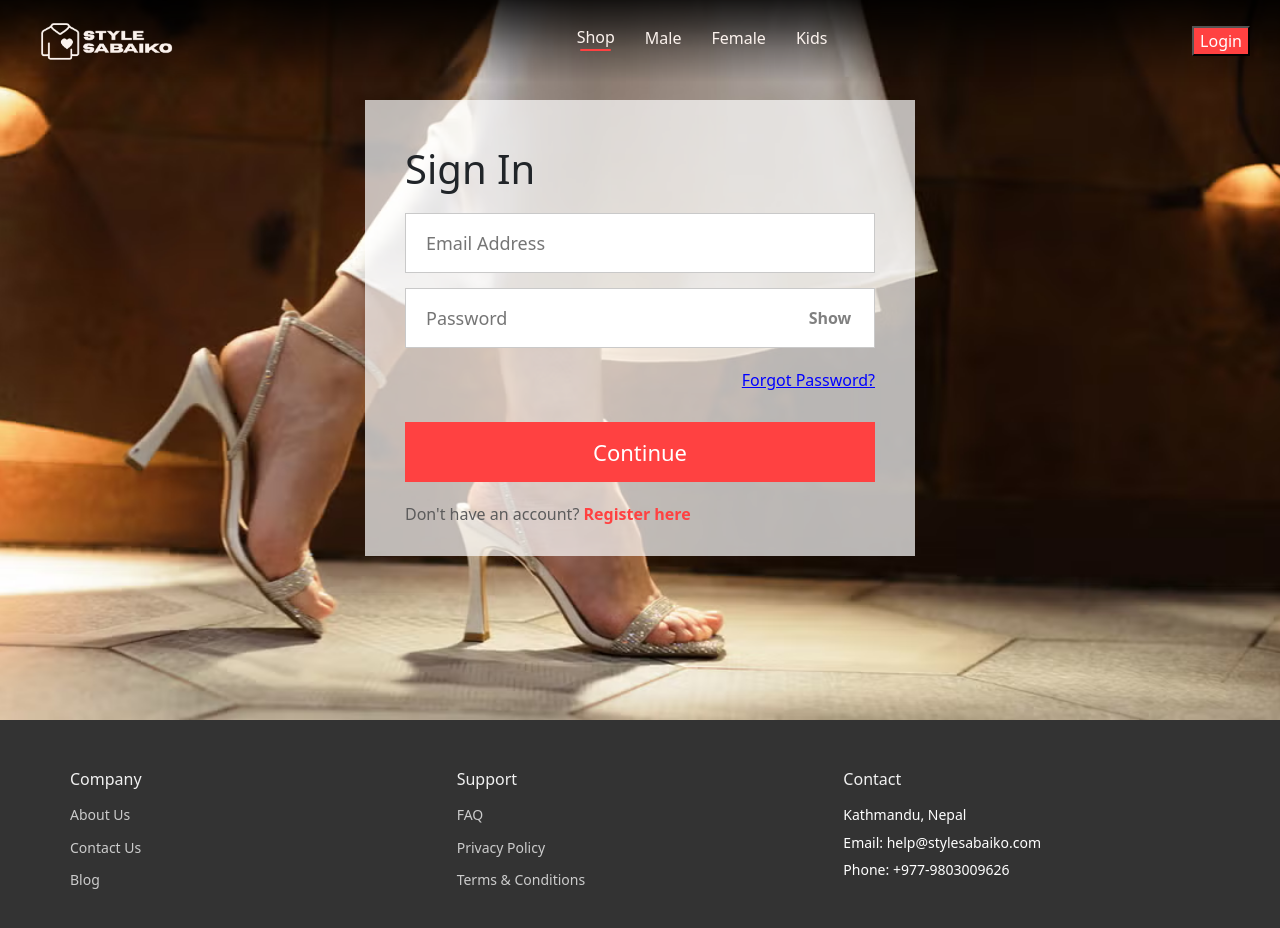
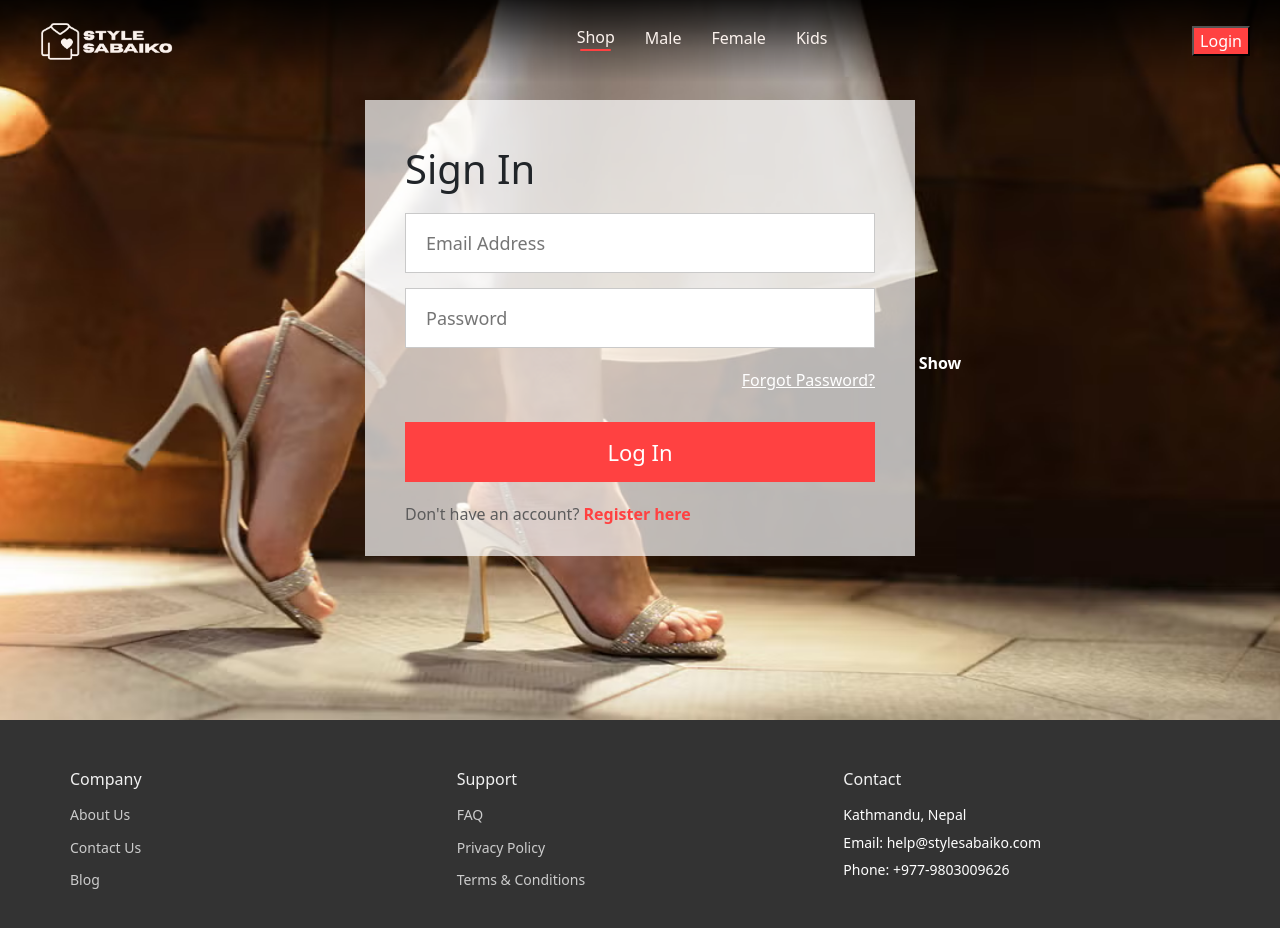
Before and after one commit to princy151/StyleSabaiko, a React (Create React App) app in the folder stylesabaiko-frontend/: page /login in a window 1280 px wide. Shown: the top 928 px of the page. Built offline with nearby package versions, Linux system fonts and the light colour scheme; no server answers.

Commit message:
validation

```diff
--- a/stylesabaiko-frontend/src/pages/login/Login.jsx
+++ b/stylesabaiko-frontend/src/pages/login/Login.jsx
@@ -73,7 +73,7 @@ const Login = () => {
     const handleSendOtp = async () => {
         if (!forgotEmail) return toast.error("Please enter your email");
         try {
-            const response = await fetch("http://localhost:5000/api/user/forgot-password", {
+            const response = await fetch("https://localhost:5000/api/user/forgot-password", {
                 method: "POST",
                 headers: { "Content-Type": "application/json" },
                 body: JSON.stringify({ email: forgotEmail })
@@ -98,7 +98,7 @@ const Login = () => {
             return toast.error("Passwords do not match");
         }
         try {
-            const response = await fetch("http://localhost:5000/api/user/reset-password", {
+            const response = await fetch("https://localhost:5000/api/user/reset-password", {
                 method: "POST",
                 headers: { "Content-Type": "application/json" },
                 body: JSON.stringify({ email: forgotEmail, otp, newPassword })
@@ -137,12 +137,12 @@ const Login = () => {
                             onClick={() => setShowPassword(!showPassword)}
                             style={{
                                 position: "absolute",
-                                left: 190,
+                                left: 300,
                                 fontSize: "16px",
-                                transform: "translateY(-50%)",
+                                top: "25%",
                                 background: "none",
                                 border: "none",
-                                color: "grey",
+                                color: "white",
                                 cursor: "pointer",
                                 fontWeight: "bold"
                             }}
@@ -153,14 +153,14 @@ const Login = () => {
                     {passwordError && <p className="text-danger">{passwordError}</p>}
                     <p style={{ textAlign: 'right', marginTop: '5px' }}>
                         <span
-                            style={{ cursor: 'pointer', color: 'blue', textDecoration: 'underline' }}
+                            style={{ cursor: 'pointer', color: 'white', textDecoration: 'underline' }}
                             onClick={handleForgotPassword}
                         >
                             Forgot Password?
                         </span>
                     </p>
                 </div>
-                <button onClick={handleSubmit}>Continue</button>
+                <button className="submit-btn" onClick={handleSubmit}>Log In</button>
                 <p className="loginsignup-login">Don't have an account? <a href="/register"><span>Register here</span></a></p>
             </div>
 
```
